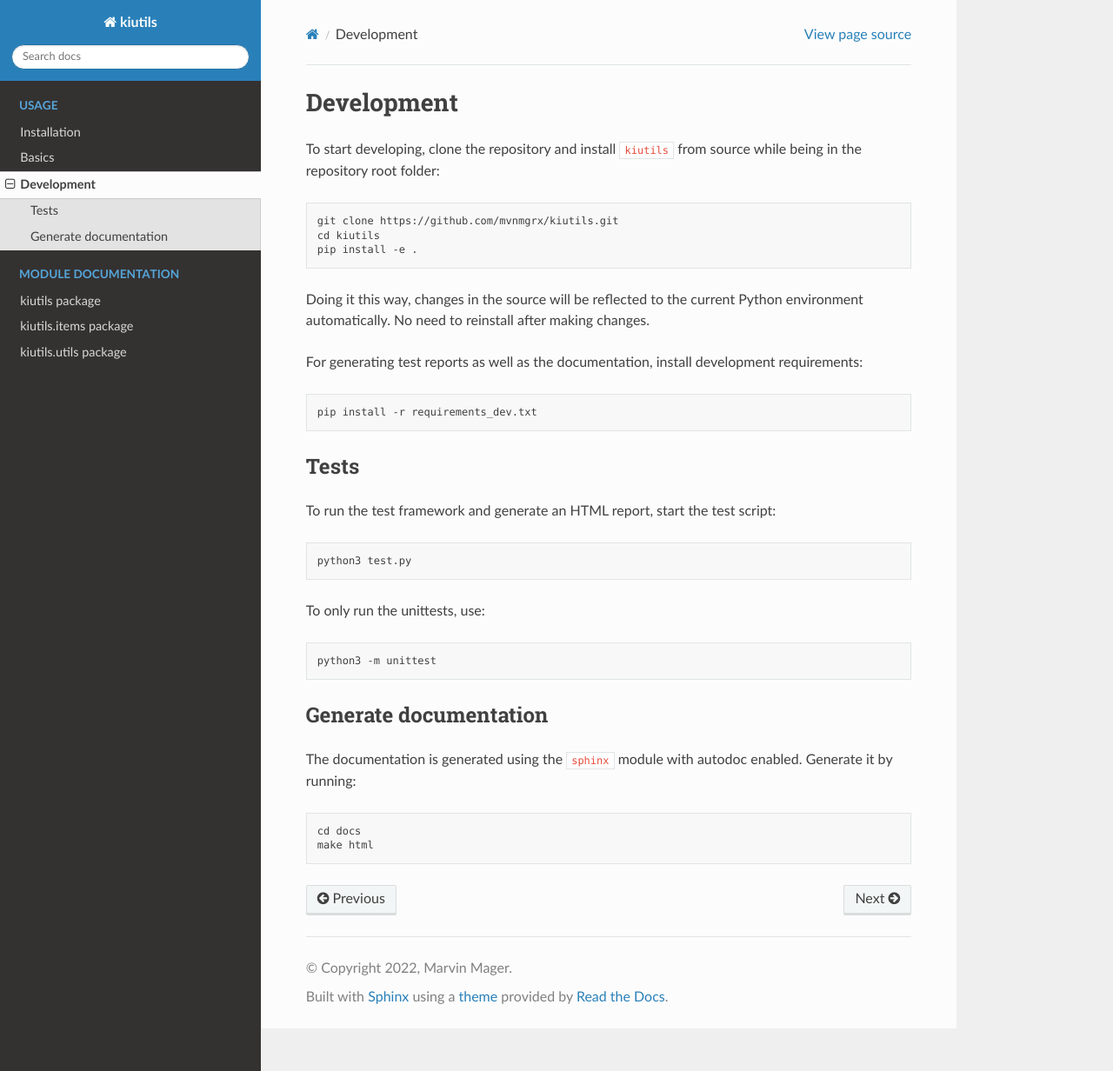
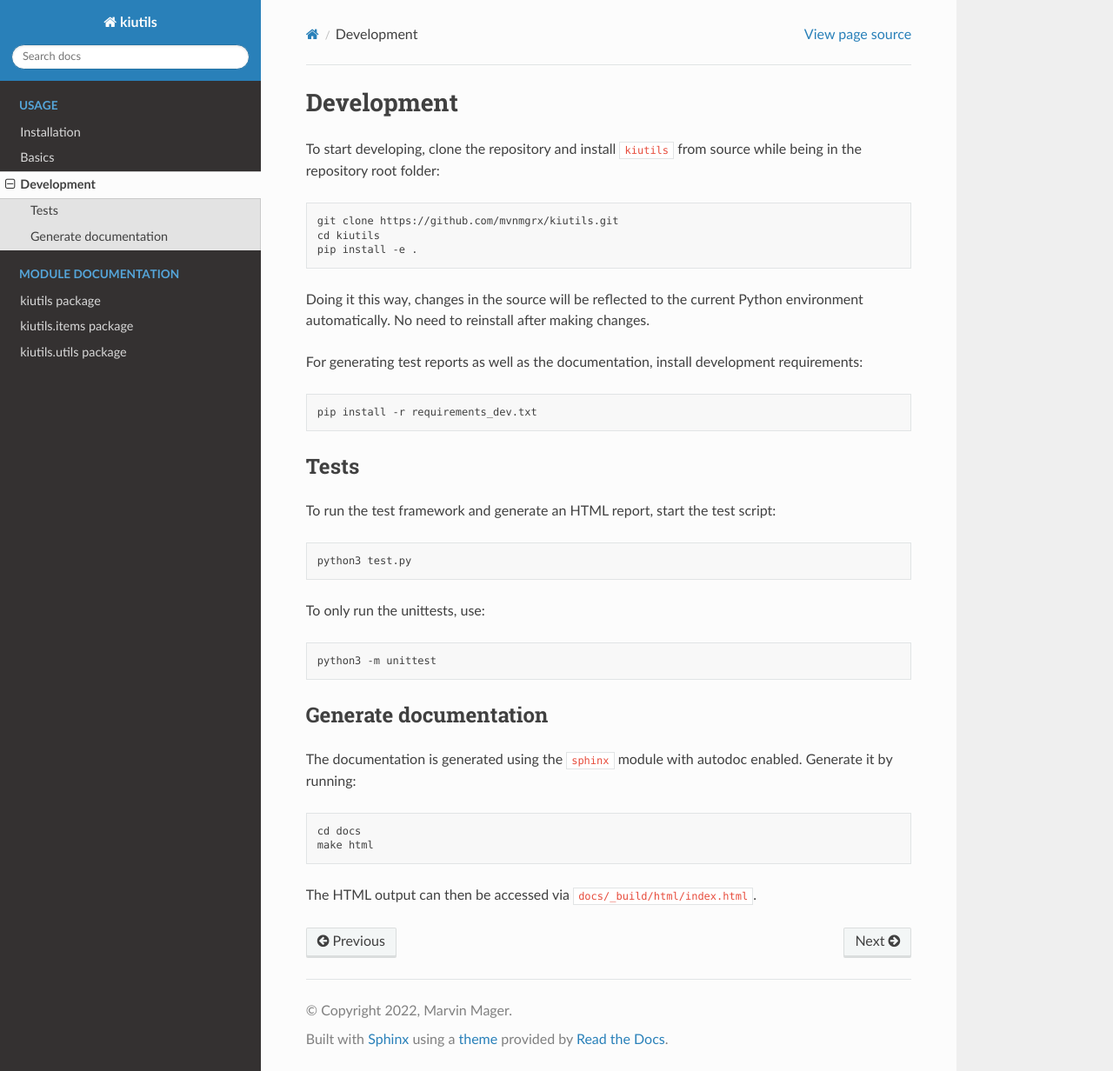
Before and after one commit to mvnmgrx/kiutils, a Sphinx documentation site: the page built from docs/development.rst, in a window 1280 px wide and 1232 px high. Shown: the whole window at 87% size. Built offline with Sphinx 7.4.7 and the Read the Docs theme 2.0.0, drawn with Linux system fonts in a browser that asks for light colours.

Commit message:
Docu: Added HTML output path to dev page

```diff
--- a/docs/development.rst
+++ b/docs/development.rst
@@ -44,3 +44,5 @@ running:
 
    cd docs
    make html
+
+The HTML output can then be accessed via ``docs/_build/html/index.html``.
```
